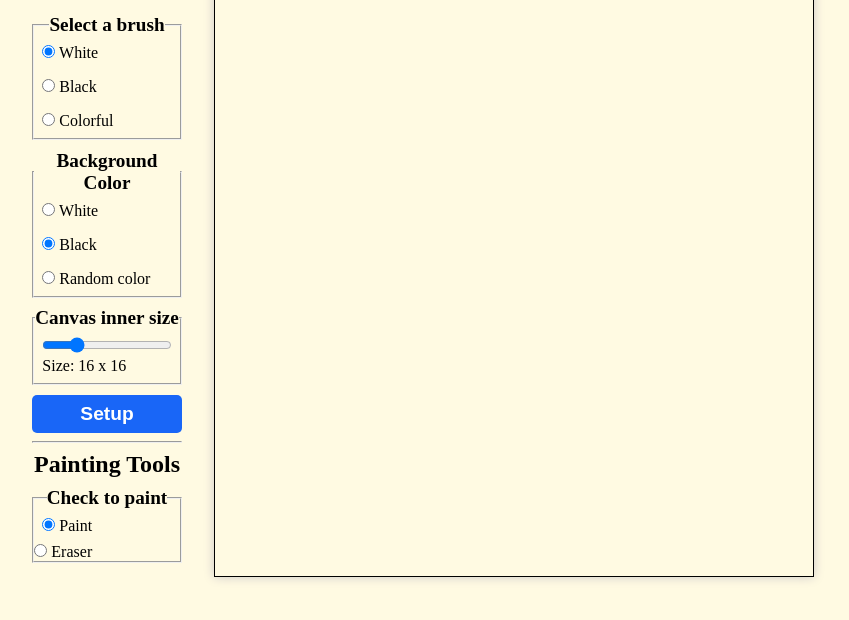
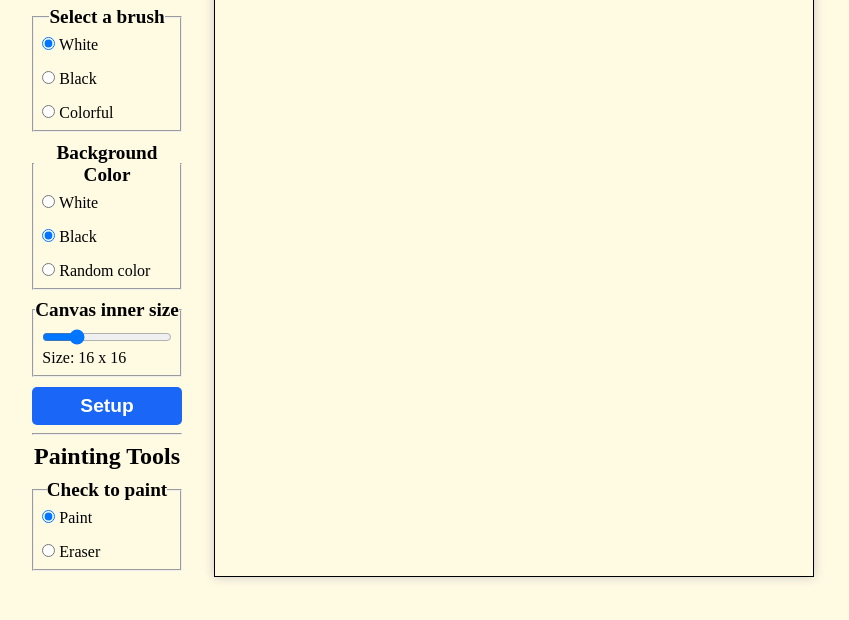
Before and after one commit to Mohammed-Badawy/etch-a-sketch, a plain HTML site: page index.html in a window 1280 px wide. Shown: the part 108-728 px from the top of the page, without its empty margins (217-1066 px from the left). Drawn offline with Linux system fonts and the light colour scheme.

Commit message:
Fix a class name for radio button

```diff
--- a/index.html
+++ b/index.html
@@ -64,7 +64,7 @@
                         <input type="radio" name="paint" id="painting" checked>
                         <label for="painting">Paint</label>
                     </div>
-                    <div class="checkbox-btn">
+                    <div class="radio-btn">
                         <input type="radio" name="paint" id="eraser">
                         <label for="eraser">Eraser</label>
                     </div>
```
